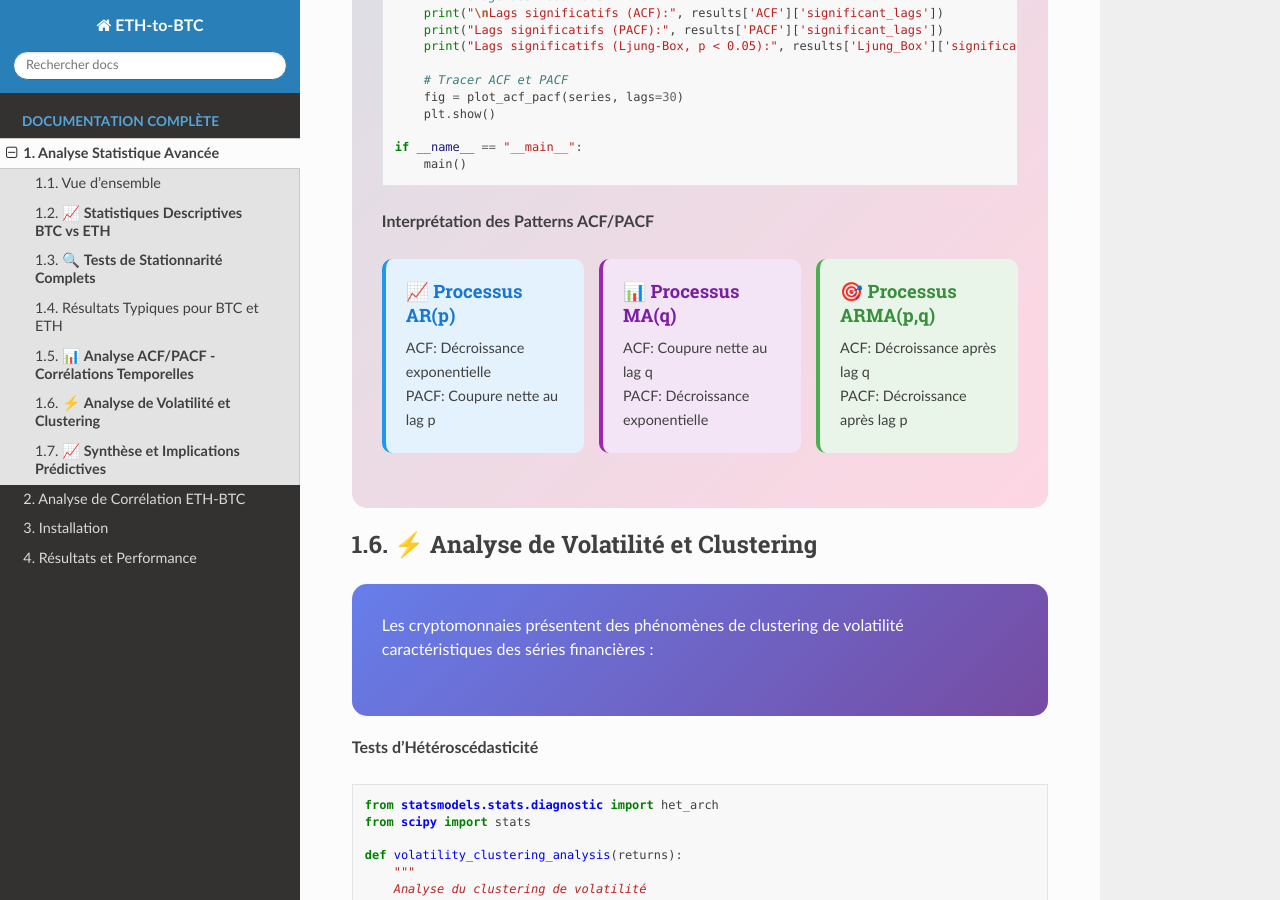
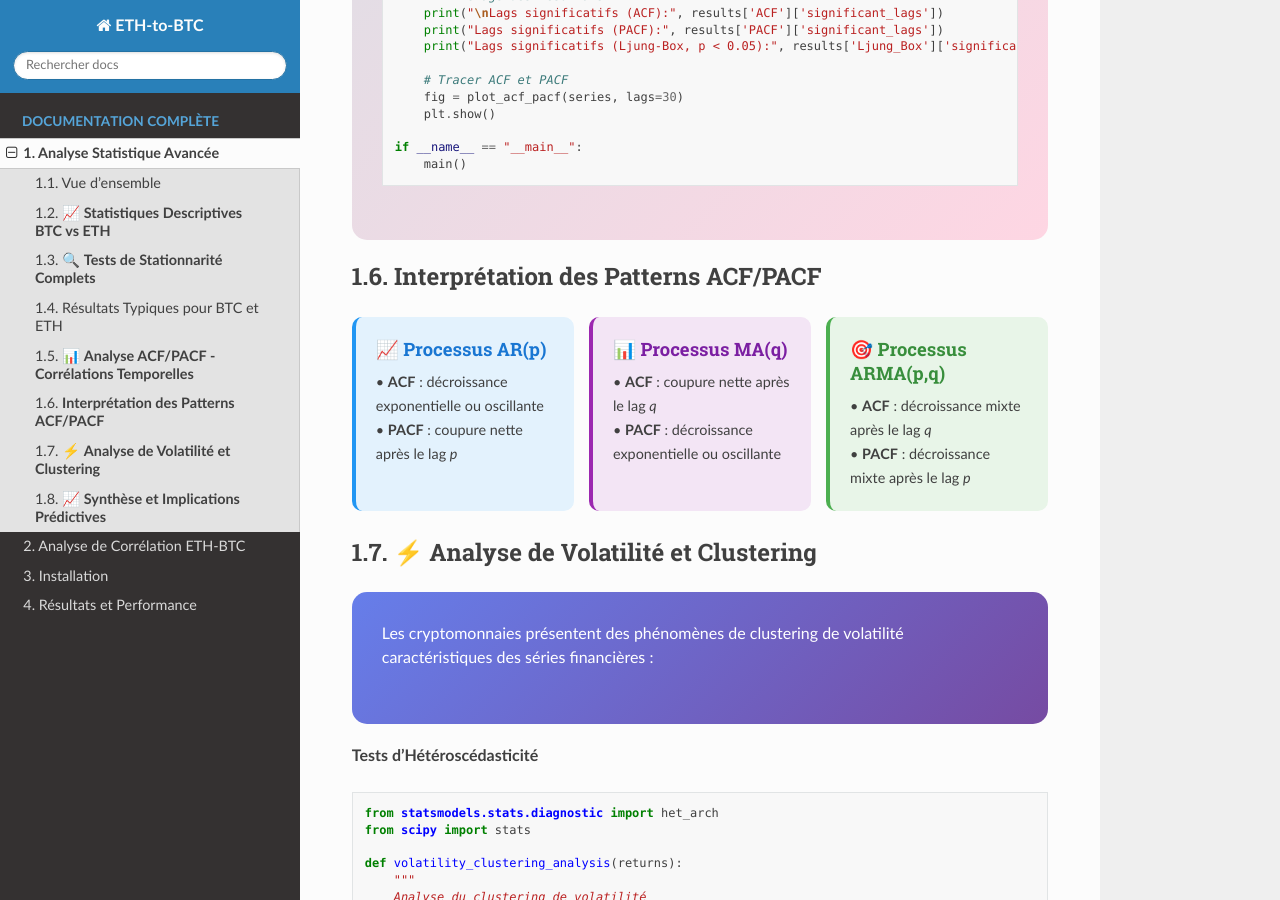
Before and after one commit to YoussefAIDT/ETH-to-BTC, a Sphinx documentation site: the page built from docs/source/statistical_analysis.rst, in a window 1280 px wide and 900 px high, scrolled down 7194 px. Built offline with Sphinx 7.4.7 and the Read the Docs theme 3.1.0, drawn with Linux system fonts in a browser that asks for light colours; pages that are not in the unit, such as notebooks, are missing from menus.

Commit message:
Update statistical_analysis.rst

```diff
--- a/docs/source/statistical_analysis.rst
+++ b/docs/source/statistical_analysis.rst
@@ -439,6 +439,7 @@ Ces résultats orientent vers un modèle **ARIMA(p=1, d=?, q=8)** comme point de
 
 
 **Interprétation des Patterns ACF/PACF**
+========================================
 
 .. raw:: html
 
@@ -446,20 +447,30 @@ Ces résultats orientent vers un modèle **ARIMA(p=1, d=?, q=8)** comme point de
 
       <div style="flex: 1; min-width: 200px; background: #e3f2fd; padding: 20px; border-radius: 10px; border-left: 4px solid #2196f3;">
          <h4 style="margin: 0 0 10px 0; color: #1976d2;">📈 Processus AR(p)</h4>
-         <p style="margin: 0; font-size: 0.9em;">ACF: Décroissance exponentielle<br/>PACF: Coupure nette au lag p</p>
+         <p style="margin: 0; font-size: 0.9em;">
+            • <strong>ACF</strong> : décroissance exponentielle ou oscillante<br/>
+            • <strong>PACF</strong> : coupure nette après le lag <em>p</em>
+         </p>
       </div>
 
       <div style="flex: 1; min-width: 200px; background: #f3e5f5; padding: 20px; border-radius: 10px; border-left: 4px solid #9c27b0;">
          <h4 style="margin: 0 0 10px 0; color: #7b1fa2;">📊 Processus MA(q)</h4>
-         <p style="margin: 0; font-size: 0.9em;">ACF: Coupure nette au lag q<br/>PACF: Décroissance exponentielle</p>
+         <p style="margin: 0; font-size: 0.9em;">
+            • <strong>ACF</strong> : coupure nette après le lag <em>q</em><br/>
+            • <strong>PACF</strong> : décroissance exponentielle ou oscillante
+         </p>
       </div>
 
       <div style="flex: 1; min-width: 200px; background: #e8f5e8; padding: 20px; border-radius: 10px; border-left: 4px solid #4caf50;">
          <h4 style="margin: 0 0 10px 0; color: #388e3c;">🎯 Processus ARMA(p,q)</h4>
-         <p style="margin: 0; font-size: 0.9em;">ACF: Décroissance après lag q<br/>PACF: Décroissance après lag p</p>
+         <p style="margin: 0; font-size: 0.9em;">
+            • <strong>ACF</strong> : décroissance mixte après le lag <em>q</em><br/>
+            • <strong>PACF</strong> : décroissance mixte après le lag <em>p</em>
+         </p>
       </div>
 
    </div>
+
 
 ⚡ **Analyse de Volatilité et Clustering**
 ==========================================
```
